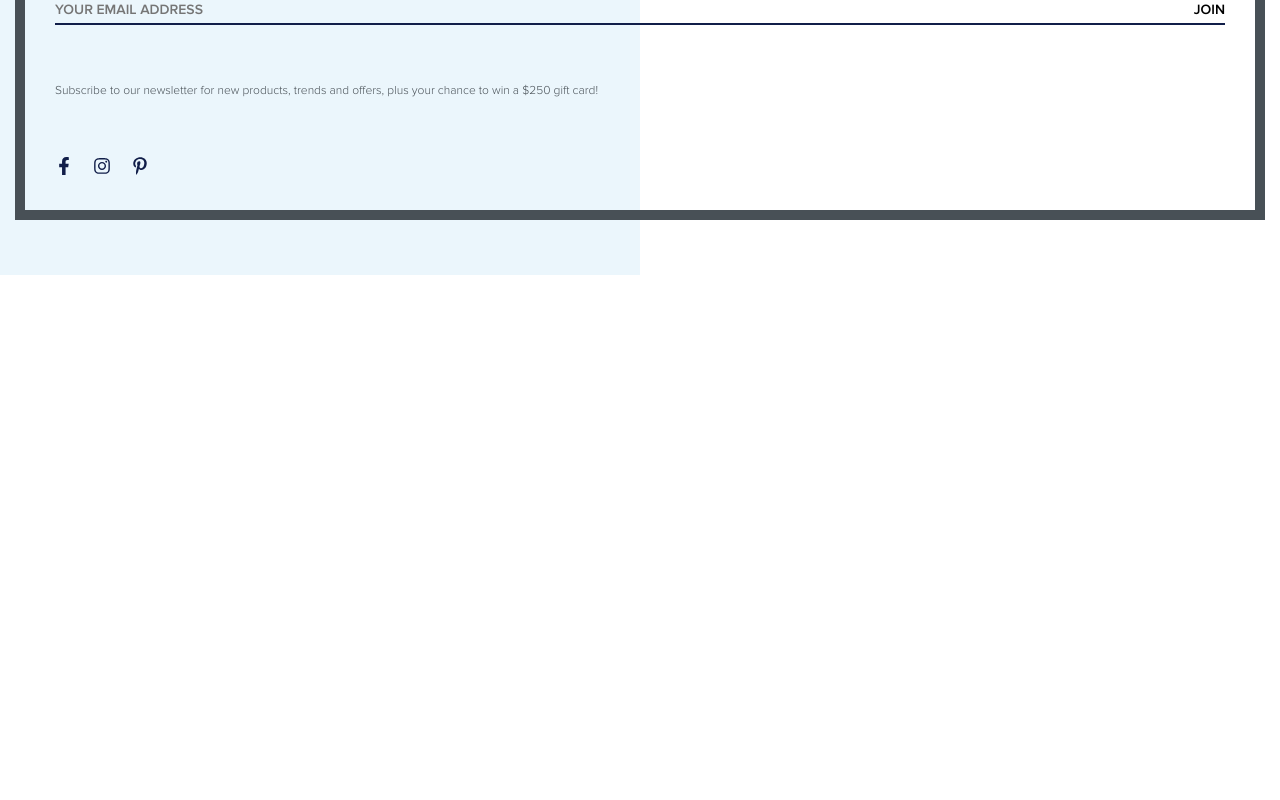
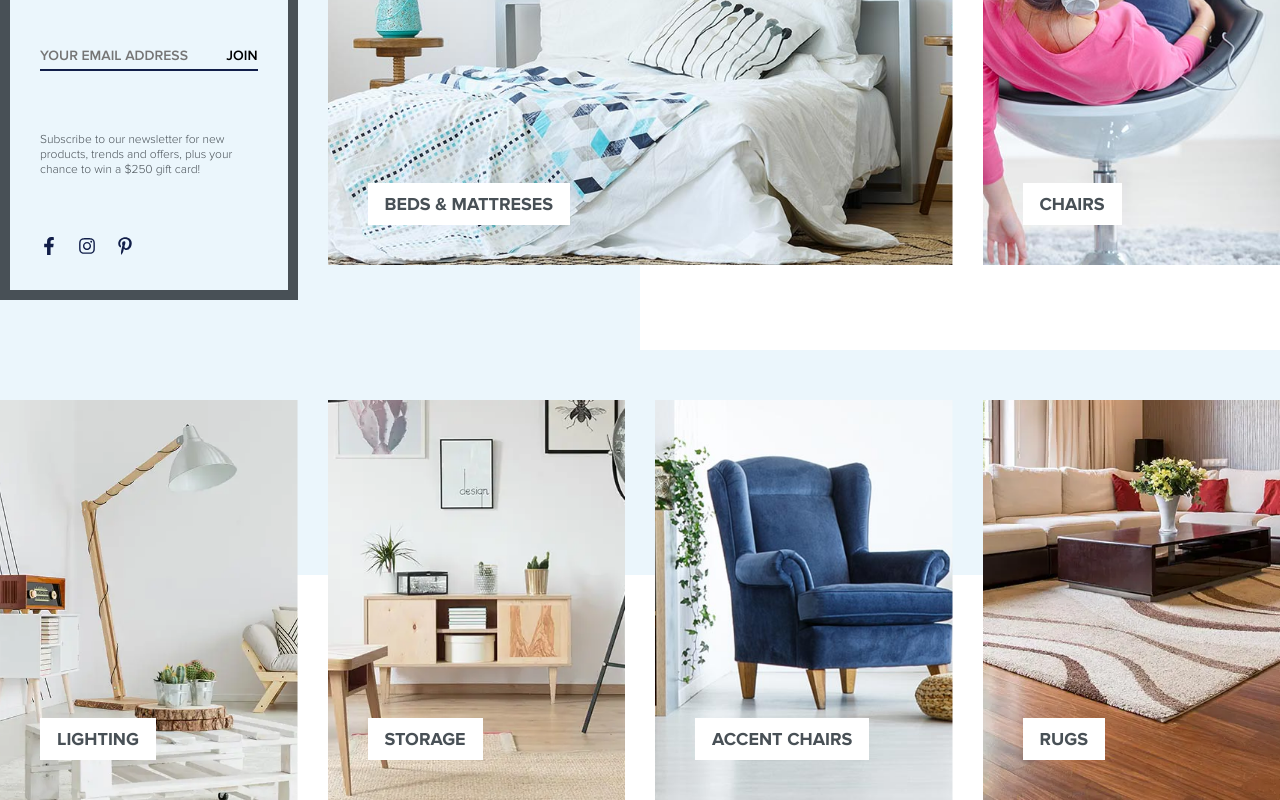
Before and after one commit to mohaymenrafi/rey-furnisher, a React (Create React App) app in the folder client/: page / in a window 1280 px wide. Shown: the part 1022-1822 px from the top of the page. Before the commit the page ends 1297 px from the top, so only its background shows below. Built offline with nearby package versions, Linux system fonts and the light colour scheme.

Commit message:
category cards completed

```diff
--- /dev/null
+++ b/client/src/components/DisplayCategory/Card/Card.tsx
@@ -0,0 +1,79 @@
+import React from "react";
+import styled from "styled-components";
+import bed from "../../../assets/beds.jpeg";
+import { theme } from "../../../styles/theme";
+
+interface IProps {
+  text: string;
+  image: string;
+  height: number;
+}
+
+const CardContainer = styled.div<{ height: number }>`
+  position: relative;
+  width: 100%;
+  height: ${(props) => props.height}px;
+  overflow: hidden;
+  transition: clip-path 0.5s ease;
+  clip-path: inset(0px);
+  &:hover {
+    clip-path: inset(10px);
+    img {
+      transform: scale(1.05);
+    }
+  }
+`;
+
+const CardTitle = styled.a`
+  position: absolute;
+  left: 40px;
+  bottom: 40px;
+  font-size: ${theme.fs.md};
+  font-weight: 700;
+  color: ${theme.col.gray};
+  background: ${theme.col.white};
+  padding: 10px 17px;
+  cursor: pointer;
+  span {
+    position: relative;
+    &::after {
+      position: absolute;
+      content: "";
+      width: 100%;
+      height: 2px;
+      background-color: ${theme.col.gray};
+      left: 0;
+      bottom: -2px;
+      transform: scaleX(0);
+      transform-origin: center left;
+      transition: transform 0.3s cubic-bezier(0.075, 0.82, 0.165, 1);
+    }
+    &:hover::after {
+      transform: scaleX(1);
+    }
+  }
+`;
+
+const CardMedia = styled.img`
+  width: 100%;
+  height: 100%;
+  object-fit: cover;
+  position: absolute;
+  top: 0;
+  left: 0;
+  transform: scale(1);
+  transition: transform 0.5s ease;
+`;
+
+const Card: React.FC<IProps> = ({ text, image, height }) => {
+  return (
+    <CardContainer height={height}>
+      <CardMedia src={image} alt="text" />
+      <CardTitle>
+        <span>{text}</span>
+      </CardTitle>
+    </CardContainer>
+  );
+};
+
+export default Card;
--- a/client/src/components/DisplayCategory/DisplayCatOne/index.tsx
+++ b/client/src/components/DisplayCategory/DisplayCatOne/index.tsx
@@ -4,13 +4,38 @@ import Container from "../../../styles/Container";
 import StyledBackground from "../../../styles/StyledBackground";
 import { theme } from "../../../styles/theme";
 import { FaFacebookF, FaInstagram, FaPinterestP } from "react-icons/fa";
-import { SmallText } from "../../../styles/SmallText";
+import Card from "../Card/Card";
+import Beds from "../../../assets/beds.jpeg";
+import Chair from "../../../assets/chairs.jpeg";
+
+const ExtendedContainer = styled(Container)`
+  display: grid;
+  grid-template-columns: repeat(1, 1fr);
+  grid-row-gap: 25px;
+  padding: 50px 20px;
+  @media (min-width: ${theme.sc.md}) {
+    grid-template-columns: repeat(2, 1fr);
+    grid-gap: 30px;
+    grid-row-gap: 50px;
+    padding: 50px 0;
+  }
+  @media (min-width: ${theme.sc.lg}) {
+    grid-template-columns: repeat(4, 1fr);
+  }
+`;
 
 const NewsletterContainer = styled.div`
   position: relative;
   border: 10px solid ${theme.col.gray};
   border-top: 0px;
-  margin-bottom: 50px; //TODO: remove it later
+  @media (min-width: ${theme.sc.md}) {
+    grid-column: 1/-1;
+  }
+  @media (min-width: ${theme.sc.lg}) {
+    grid-column: 1;
+    min-height: 435px;
+  }
+
   padding: 70px 30px 30px;
   color: ${theme.col.gray};
   min-height: 400px;
@@ -93,10 +118,16 @@ const Icon = styled.span`
   margin-right: 20px;
 `;
 
+const Middle = styled.div`
+  @media (min-width: ${theme.sc.lg}) {
+    grid-column: 2 / span 2;
+  }
+`;
+
 const DisplayCatOne = () => {
   return (
     <StyledBackground>
-      <Container>
+      <ExtendedContainer>
         <NewsletterContainer>
           <div>
             <h2>
@@ -129,7 +160,13 @@ const DisplayCatOne = () => {
             </Icon>
           </div>
         </NewsletterContainer>
-      </Container>
+        <Middle>
+          <Card text="BEDS & MATTRESES" image={Beds} height={400} />
+        </Middle>
+        <div>
+          <Card text="CHAIRS" image={Chair} height={400} />
+        </div>
+      </ExtendedContainer>
     </StyledBackground>
   );
 };
--- a/client/src/components/DisplayCategory/DisplayCatTwo/index.tsx
+++ b/client/src/components/DisplayCategory/DisplayCatTwo/index.tsx
@@ -1,7 +1,59 @@
 import React from "react";
+import styled from "styled-components";
+import Container from "../../../styles/Container";
+import Card from "../Card/Card";
+import lightImg from "../../../assets/lighting.jpg.webp";
+import Storage from "../../../assets/storage.jpg.webp";
+import AccChair from "../../../assets/accent-chairs.jpeg";
+import Rugs from "../../../assets/rugs.jpg.webp";
+import StyledBackground from "../../../styles/StyledBackground";
+import { theme } from "../../../styles/theme";
 
-const DisplayCatTwo = () => {
-  return <div>DisplayCatTwo</div>;
+const StyledBackgroundExt = styled(StyledBackground)`
+  @media (min-width: ${theme.sc.lg}) {
+    background: linear-gradient(
+      180deg,
+      ${theme.col.skyblue} 50%,
+      ${theme.col.white} 50%
+    );
+  }
+`;
+
+const ExtendedContainer = styled(Container)`
+  display: grid;
+  grid-template-columns: repeat(1, 1fr);
+  grid-row-gap: 25px;
+  padding: 0 20px;
+  @media (min-width: ${theme.sc.md}) {
+    grid-template-columns: repeat(2, 1fr);
+    grid-gap: 30px;
+    padding: 0;
+  }
+  @media (min-width: ${theme.sc.lg}) {
+    grid-template-columns: repeat(4, 1fr);
+    padding-top: 50px;
+  }
+`;
+
+const DisplayCatTwo: React.FC = () => {
+  return (
+    <StyledBackgroundExt>
+      <ExtendedContainer>
+        <div>
+          <Card text="LIGHTING" image={lightImg} height={400} />
+        </div>
+        <div>
+          <Card text="STORAGE" image={Storage} height={400} />
+        </div>
+        <div>
+          <Card text="ACCENT CHAIRS" image={AccChair} height={400} />
+        </div>
+        <div>
+          <Card text="RUGS" image={Rugs} height={400} />
+        </div>
+      </ExtendedContainer>
+    </StyledBackgroundExt>
+  );
 };
 
 export default DisplayCatTwo;
--- a/client/src/pages/Home/index.tsx
+++ b/client/src/pages/Home/index.tsx
@@ -1,11 +1,12 @@
 import React from "react";
-import { Banner, DisplayCatOne } from "../../components";
+import { Banner, DisplayCatOne, DisplayCatTwo } from "../../components";
 
 export default function Home() {
   return (
     <>
       <Banner />
       <DisplayCatOne />
+      <DisplayCatTwo />
     </>
   );
 }
--- a/client/src/styles/StyledBackground.ts
+++ b/client/src/styles/StyledBackground.ts
@@ -1,10 +1,11 @@
 import styled from "styled-components";
+import { theme } from "./theme";
 
 const StyledBackground = styled.div`
   background: linear-gradient(
     90deg,
-    rgba(235, 246, 252, 1) 50%,
-    rgba(255, 255, 255, 1) 50%
+    ${theme.col.skyblue} 50%,
+    ${theme.col.white} 50%
   );
 `;
 
```
